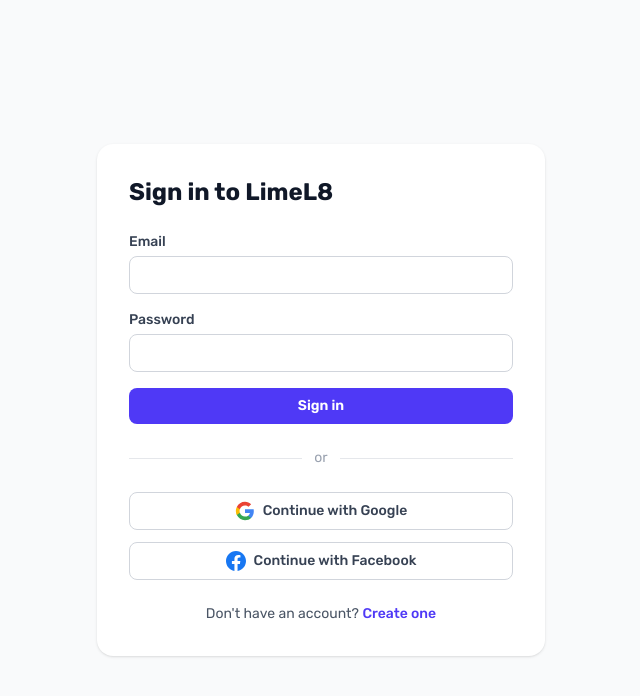
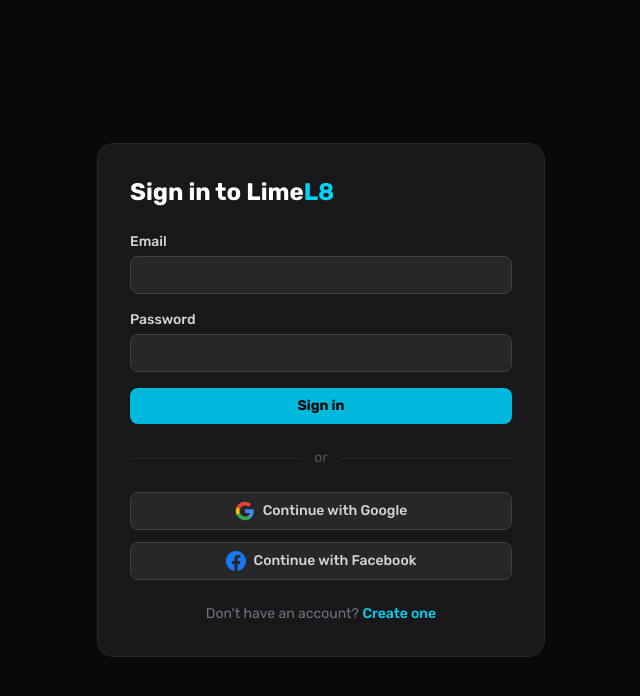
Before and after one commit to sritamsarkarai/limel8, a Next.js app: page /login in a window 1280 px wide. Shown: the top 696 px of the page, without its empty margins (319-959 px from the left). Built offline with nearby package versions, Linux system fonts and the light colour scheme.

Commit message:
feat: dark zinc auth pages (login + register)

```diff
--- a/app/(auth)/login/page.tsx
+++ b/app/(auth)/login/page.tsx
@@ -30,19 +30,24 @@
   }
 
   return (
-    <div className="flex min-h-screen items-center justify-center bg-gray-50 px-4">
-      <div className="w-full max-w-md rounded-2xl bg-white p-8 shadow">
-        <h1 className="mb-6 text-2xl font-bold text-gray-900">Sign in to LimeL8</h1>
+    <div className="flex min-h-screen items-center justify-center bg-zinc-950 px-4">
+      <div className="w-full max-w-md rounded-2xl bg-zinc-900 border border-zinc-800 p-8">
+        <h1
+          className="mb-6 text-2xl font-bold text-white"
+          style={{ fontFamily: "var(--font-heading)" }}
+        >
+          Sign in to Lime<span className="text-cyan-400">L8</span>
+        </h1>
 
         {error && (
-          <div className="mb-4 rounded-lg bg-red-50 p-3 text-sm text-red-700">
+          <div className="mb-4 rounded-lg bg-red-950 border border-red-800 p-3 text-sm text-red-400">
             {error}
           </div>
         )}
 
         <form onSubmit={handleSubmit} className="space-y-4">
           <div>
-            <label htmlFor="email" className="block text-sm font-medium text-gray-700">
+            <label htmlFor="email" className="block text-sm font-medium text-zinc-300">
               Email
             </label>
             <input
@@ -51,12 +56,12 @@
               required
               value={email}
               onChange={(e) => setEmail(e.target.value)}
-              className="mt-1 block w-full rounded-lg border border-gray-300 px-3 py-2 text-sm focus:border-indigo-500 focus:outline-none focus:ring-1 focus:ring-indigo-500"
+              className="mt-1 block w-full rounded-lg border border-zinc-700 bg-zinc-800 px-3 py-2 text-sm text-white placeholder:text-zinc-600 focus:border-cyan-500 focus:outline-none focus:ring-1 focus:ring-cyan-500/20"
             />
           </div>
 
           <div>
-            <label htmlFor="password" className="block text-sm font-medium text-gray-700">
+            <label htmlFor="password" className="block text-sm font-medium text-zinc-300">
               Password
             </label>
             <input
@@ -65,65 +70,53 @@
               required
               value={password}
               onChange={(e) => setPassword(e.target.value)}
-              className="mt-1 block w-full rounded-lg border border-gray-300 px-3 py-2 text-sm focus:border-indigo-500 focus:outline-none focus:ring-1 focus:ring-indigo-500"
+              className="mt-1 block w-full rounded-lg border border-zinc-700 bg-zinc-800 px-3 py-2 text-sm text-white placeholder:text-zinc-600 focus:border-cyan-500 focus:outline-none focus:ring-1 focus:ring-cyan-500/20"
             />
           </div>
 
           <button
             type="submit"
             disabled={loading}
-            className="w-full rounded-lg bg-indigo-600 px-4 py-2 text-sm font-semibold text-white hover:bg-indigo-700 disabled:opacity-50"
+            className="w-full rounded-lg bg-cyan-500 px-4 py-2 text-sm font-bold text-zinc-950 hover:bg-cyan-600 disabled:opacity-50 disabled:cursor-not-allowed transition-colors cursor-pointer"
           >
             {loading ? "Signing in…" : "Sign in"}
           </button>
         </form>
 
         <div className="my-6 flex items-center gap-3">
-          <div className="flex-1 border-t border-gray-200" />
-          <span className="text-sm text-gray-400">or</span>
-          <div className="flex-1 border-t border-gray-200" />
+          <div className="flex-1 border-t border-zinc-800" />
+          <span className="text-sm text-zinc-600">or</span>
+          <div className="flex-1 border-t border-zinc-800" />
         </div>
 
         <div className="space-y-3">
           <button
             onClick={() => signIn("google", { callbackUrl: "/feed" })}
-            className="flex w-full items-center justify-center gap-2 rounded-lg border border-gray-300 bg-white px-4 py-2 text-sm font-medium text-gray-700 hover:bg-gray-50"
+            className="flex w-full items-center justify-center gap-2 rounded-lg border border-zinc-700 bg-zinc-800 px-4 py-2 text-sm font-medium text-zinc-300 hover:bg-zinc-700 transition-colors cursor-pointer"
           >
             <svg className="h-5 w-5" viewBox="0 0 24 24" aria-hidden="true">
-              <path
-                d="M22.56 12.25c0-.78-.07-1.53-.2-2.25H12v4.26h5.92c-.26 1.37-1.04 2.53-2.21 3.31v2.77h3.57c2.08-1.92 3.28-4.74 3.28-8.09z"
-                fill="#4285F4"
-              />
-              <path
-                d="M12 23c2.97 0 5.46-.98 7.28-2.66l-3.57-2.77c-.98.66-2.23 1.06-3.71 1.06-2.86 0-5.29-1.93-6.16-4.53H2.18v2.84C3.99 20.53 7.7 23 12 23z"
-                fill="#34A853"
-              />
-              <path
-                d="M5.84 14.09c-.22-.66-.35-1.36-.35-2.09s.13-1.43.35-2.09V7.07H2.18C1.43 8.55 1 10.22 1 12s.43 3.45 1.18 4.93l2.85-2.22.81-.62z"
-                fill="#FBBC05"
-              />
-              <path
-                d="M12 5.38c1.62 0 3.06.56 4.21 1.64l3.15-3.15C17.45 2.09 14.97 1 12 1 7.7 1 3.99 3.47 2.18 7.07l3.66 2.84c.87-2.6 3.3-4.53 6.16-4.53z"
-                fill="#EA4335"
-              />
+              <path d="M22.56 12.25c0-.78-.07-1.53-.2-2.25H12v4.26h5.92c-.26 1.37-1.04 2.53-2.21 3.31v2.77h3.57c2.08-1.92 3.28-4.74 3.28-8.09z" fill="#4285F4"/>
+              <path d="M12 23c2.97 0 5.46-.98 7.28-2.66l-3.57-2.77c-.98.66-2.23 1.06-3.71 1.06-2.86 0-5.29-1.93-6.16-4.53H2.18v2.84C3.99 20.53 7.7 23 12 23z" fill="#34A853"/>
+              <path d="M5.84 14.09c-.22-.66-.35-1.36-.35-2.09s.13-1.43.35-2.09V7.07H2.18C1.43 8.55 1 10.22 1 12s.43 3.45 1.18 4.93l2.85-2.22.81-.62z" fill="#FBBC05"/>
+              <path d="M12 5.38c1.62 0 3.06.56 4.21 1.64l3.15-3.15C17.45 2.09 14.97 1 12 1 7.7 1 3.99 3.47 2.18 7.07l3.66 2.84c.87-2.6 3.3-4.53 6.16-4.53z" fill="#EA4335"/>
             </svg>
             Continue with Google
           </button>
 
           <button
             onClick={() => signIn("facebook", { callbackUrl: "/feed" })}
-            className="flex w-full items-center justify-center gap-2 rounded-lg border border-gray-300 bg-white px-4 py-2 text-sm font-medium text-gray-700 hover:bg-gray-50"
+            className="flex w-full items-center justify-center gap-2 rounded-lg border border-zinc-700 bg-zinc-800 px-4 py-2 text-sm font-medium text-zinc-300 hover:bg-zinc-700 transition-colors cursor-pointer"
           >
             <svg className="h-5 w-5" viewBox="0 0 24 24" aria-hidden="true" fill="#1877F2">
-              <path d="M24 12.073C24 5.405 18.627 0 12 0S0 5.405 0 12.073c0 6.027 4.388 11.024 10.125 11.927v-8.437H7.078v-3.49h3.047V9.43c0-3.007 1.792-4.669 4.532-4.669 1.312 0 2.686.234 2.686.234v2.953H15.83c-1.491 0-1.956.925-1.956 1.874v2.25h3.328l-.532 3.49h-2.796v8.437C19.612 23.097 24 18.1 24 12.073z" />
+              <path d="M24 12.073C24 5.405 18.627 0 12 0S0 5.405 0 12.073c0 6.027 4.388 11.024 10.125 11.927v-8.437H7.078v-3.49h3.047V9.43c0-3.007 1.792-4.669 4.532-4.669 1.312 0 2.686.234 2.686.234v2.953H15.83c-1.491 0-1.956.925-1.956 1.874v2.25h3.328l-.532 3.49h-2.796v8.437C19.612 23.097 24 18.1 24 12.073z"/>
             </svg>
             Continue with Facebook
           </button>
         </div>
 
-        <p className="mt-6 text-center text-sm text-gray-600">
+        <p className="mt-6 text-center text-sm text-zinc-500">
           Don&apos;t have an account?{" "}
-          <a href="/register" className="font-medium text-indigo-600 hover:underline">
+          <a href="/register" className="font-medium text-cyan-400 hover:text-cyan-300 transition-colors">
             Create one
           </a>
         </p>
--- a/app/(auth)/register/page.tsx
+++ b/app/(auth)/register/page.tsx
@@ -35,19 +35,24 @@
   }
 
   return (
-    <div className="flex min-h-screen items-center justify-center bg-gray-50 px-4">
-      <div className="w-full max-w-md rounded-2xl bg-white p-8 shadow">
-        <h1 className="mb-6 text-2xl font-bold text-gray-900">Create your account</h1>
+    <div className="flex min-h-screen items-center justify-center bg-zinc-950 px-4">
+      <div className="w-full max-w-md rounded-2xl bg-zinc-900 border border-zinc-800 p-8">
+        <h1
+          className="mb-6 text-2xl font-bold text-white"
+          style={{ fontFamily: "var(--font-heading)" }}
+        >
+          Create your account
+        </h1>
 
         {error && (
-          <div className="mb-4 rounded-lg bg-red-50 p-3 text-sm text-red-700">
+          <div className="mb-4 rounded-lg bg-red-950 border border-red-800 p-3 text-sm text-red-400">
             {error}
           </div>
         )}
 
         <form onSubmit={handleSubmit} className="space-y-4">
           <div>
-            <label htmlFor="name" className="block text-sm font-medium text-gray-700">
+            <label htmlFor="name" className="block text-sm font-medium text-zinc-300">
               Name
             </label>
             <input
@@ -56,12 +61,12 @@
               required
               value={name}
               onChange={(e) => setName(e.target.value)}
-              className="mt-1 block w-full rounded-lg border border-gray-300 px-3 py-2 text-sm focus:border-indigo-500 focus:outline-none focus:ring-1 focus:ring-indigo-500"
+              className="mt-1 block w-full rounded-lg border border-zinc-700 bg-zinc-800 px-3 py-2 text-sm text-white placeholder:text-zinc-600 focus:border-cyan-500 focus:outline-none focus:ring-1 focus:ring-cyan-500/20"
             />
           </div>
 
           <div>
-            <label htmlFor="email" className="block text-sm font-medium text-gray-700">
+            <label htmlFor="email" className="block text-sm font-medium text-zinc-300">
               Email
             </label>
             <input
@@ -70,12 +75,12 @@
               required
               value={email}
               onChange={(e) => setEmail(e.target.value)}
-              className="mt-1 block w-full rounded-lg border border-gray-300 px-3 py-2 text-sm focus:border-indigo-500 focus:outline-none focus:ring-1 focus:ring-indigo-500"
+              className="mt-1 block w-full rounded-lg border border-zinc-700 bg-zinc-800 px-3 py-2 text-sm text-white placeholder:text-zinc-600 focus:border-cyan-500 focus:outline-none focus:ring-1 focus:ring-cyan-500/20"
             />
           </div>
 
           <div>
-            <label htmlFor="password" className="block text-sm font-medium text-gray-700">
+            <label htmlFor="password" className="block text-sm font-medium text-zinc-300">
               Password
             </label>
             <input
@@ -84,22 +89,22 @@
               required
               value={password}
               onChange={(e) => setPassword(e.target.value)}
-              className="mt-1 block w-full rounded-lg border border-gray-300 px-3 py-2 text-sm focus:border-indigo-500 focus:outline-none focus:ring-1 focus:ring-indigo-500"
+              className="mt-1 block w-full rounded-lg border border-zinc-700 bg-zinc-800 px-3 py-2 text-sm text-white placeholder:text-zinc-600 focus:border-cyan-500 focus:outline-none focus:ring-1 focus:ring-cyan-500/20"
             />
           </div>
 
           <button
             type="submit"
             disabled={loading}
-            className="w-full rounded-lg bg-indigo-600 px-4 py-2 text-sm font-semibold text-white hover:bg-indigo-700 disabled:opacity-50"
+            className="w-full rounded-lg bg-cyan-500 px-4 py-2 text-sm font-bold text-zinc-950 hover:bg-cyan-600 disabled:opacity-50 disabled:cursor-not-allowed transition-colors cursor-pointer"
           >
             {loading ? "Creating account…" : "Create account"}
           </button>
         </form>
 
-        <p className="mt-4 text-center text-sm text-gray-600">
+        <p className="mt-4 text-center text-sm text-zinc-500">
           Already have an account?{" "}
-          <a href="/login" className="font-medium text-indigo-600 hover:underline">
+          <a href="/login" className="font-medium text-cyan-400 hover:text-cyan-300 transition-colors">
             Sign in
           </a>
         </p>
```
